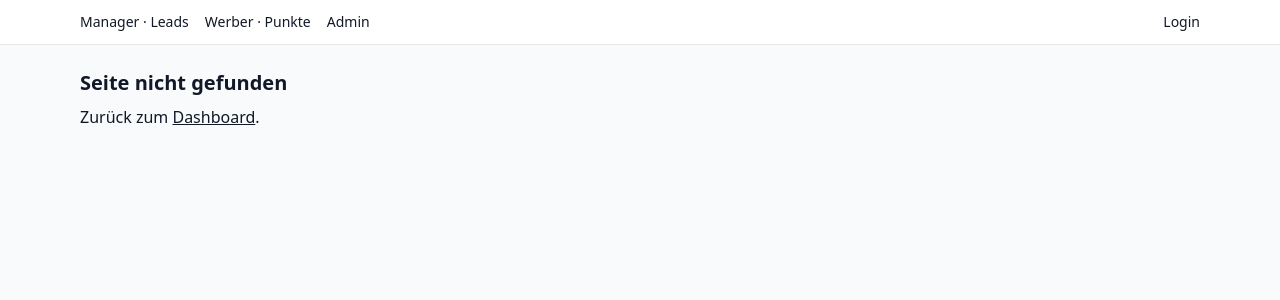
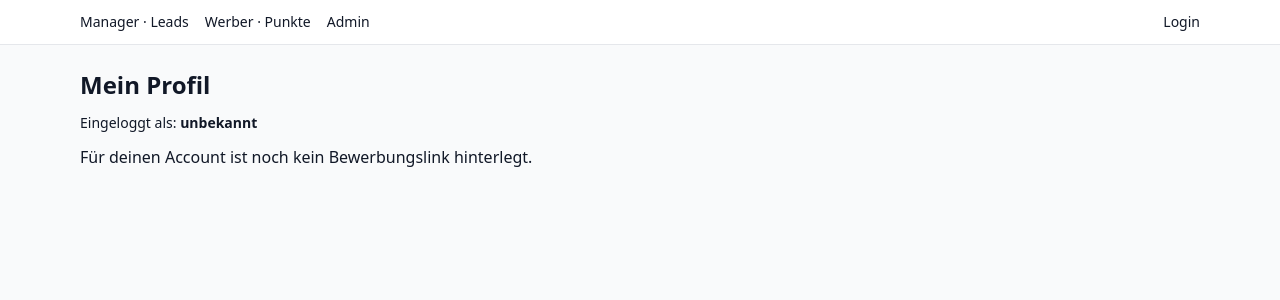
Before and after one commit to DennisJoyful/Joyful, a Next.js app: page /manager/profile in a window 1280 px wide. Before the commit this address had no page. Shown: the top 300 px of the page. Built offline with nearby package versions, Linux system fonts and the light colour scheme; no server answers.

Commit message:
Create page.tsx

```diff
--- /dev/null
+++ b/app/manager/profile/page.tsx
@@ -0,0 +1,50 @@
+'use client'
+import { useEffect, useState } from 'react'
+import { supabase } from '@/lib/supabaseClient'
+
+export default function ManagerProfile() {
+  const [loading, setLoading] = useState(true)
+  const [email, setEmail] = useState<string>('')
+  const [refCode, setRefCode] = useState<string>('')
+
+  useEffect(() => {
+    (async () => {
+      setLoading(true)
+      // 1) aktuellen User laden
+      const { data: { user } } = await supabase.auth.getUser()
+      if (!user) { setLoading(false); return }
+      setEmail(user.email || '')
+
+      // 2) Referral-Code für diesen Manager laden (RLS erlaubt select nur für manager_id = auth.uid())
+      const { data, error } = await supabase
+        .from('referral_codes')
+        .select('code')
+        .eq('type','manager')
+        .eq('manager_id', user.id)
+        .eq('active', true)
+        .limit(1)
+      if (!error && data && data.length > 0) setRefCode(data[0].code)
+      setLoading(false)
+    })()
+  }, [])
+
+  if (loading) return <p>Lade…</p>
+
+  return (
+    <div className="space-y-3">
+      <h1 className="text-2xl font-semibold">Mein Profil</h1>
+      <p className="text-sm">Eingeloggt als: <b>{email || 'unbekannt'}</b></p>
+
+      {refCode ? (
+        <div className="border rounded p-3 space-y-2">
+          <p className="font-medium">Dein Bewerbungslink:</p>
+          <code className="block break-all">
+            /sws/apply/{refCode}
+          </code>
+        </div>
+      ) : (
+        <p>Für deinen Account ist noch kein Bewerbungslink hinterlegt.</p>
+      )}
+    </div>
+  )
+}
```
